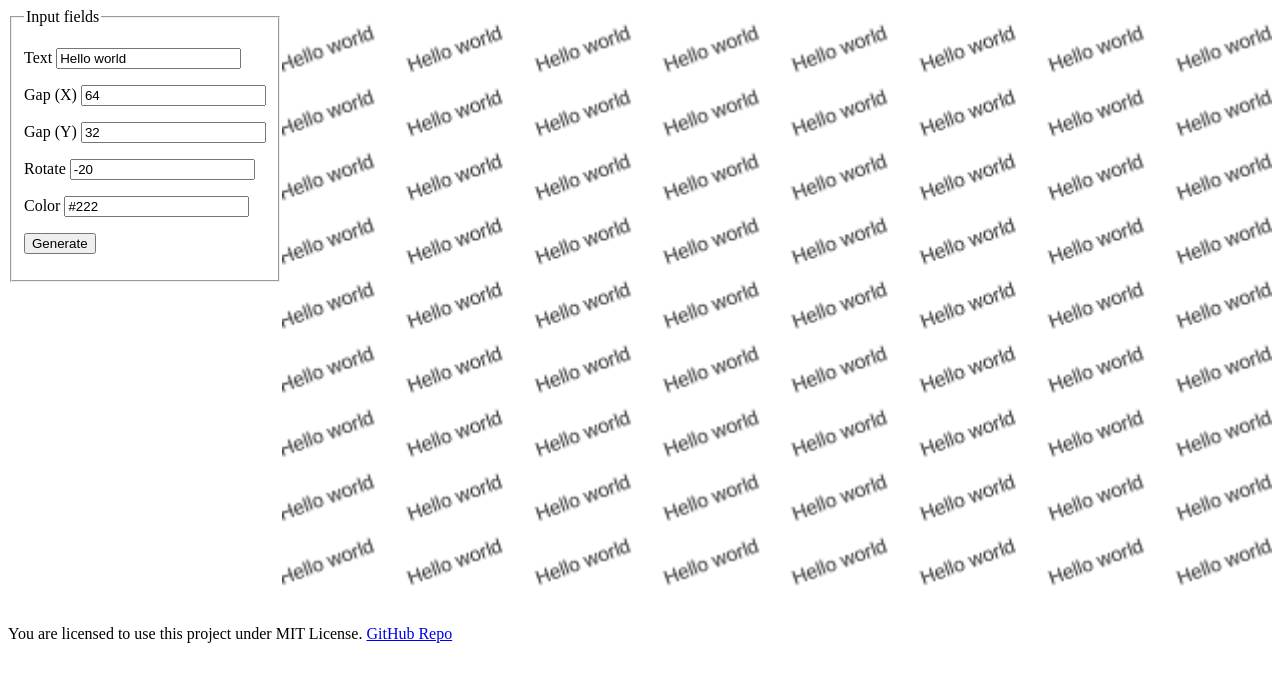
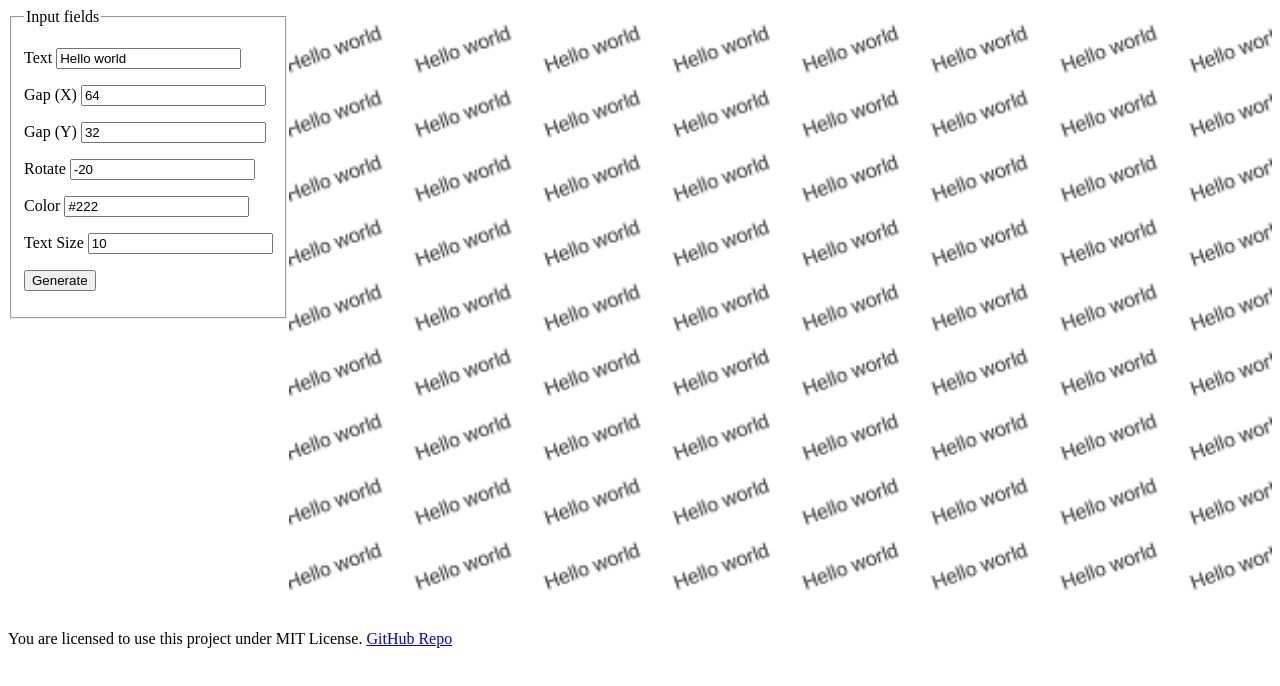
Before and after one commit to yifanbian/sigback, a plain HTML site: page index.html in a window 1280 px wide. Both pictures are taken after a click on the button "Generate". Drawn offline with Linux system fonts and the light colour scheme.

Commit message:
Add font size adjustment (#1)

```diff
--- a/index.html
+++ b/index.html
@@ -31,6 +31,10 @@
                         <input type="text" name="color" id="txbColor" value="#222" />
                     </p>
                     <p>
+                        <label for="txbSize">Text Size</label>
+                        <input type="text" name="size" id="txbSize" value="10" />
+                    </p>
+                    <p>
                         <input type="button" id="btnSubmit" value="Generate" onclick="draw()" />
                     </p>
                 </fieldset>
@@ -50,7 +54,8 @@
                 gapX = parseInt(document.getElementById("txbGapX").value),
                 gapY = parseInt(document.getElementById("txbGapY").value),
                 rotate = parseInt(document.getElementById("txbRotate").value),
-                color = document.getElementById("txbColor").value;
+                color = document.getElementById("txbColor").value,
+                size = document.getElementById("txbSize").value;
             var canvas = document.getElementById("canvas"), ctx = canvas.getContext("2d");
             canvas.width = screen.width - document.getElementById("formContainer").scrollWidth - 32;
             canvas.height = screen.height / 2;
@@ -62,6 +67,7 @@
                     ctx.rotate(Math.PI * rotate / 180);
                     ctx.textAligh = "center";
                     ctx.fillStyle = color;
+                    ctx.font = ctx.font.replace(/\d+px/, size+"px");
                     ctx.fillText(text, 0, 0);
                     ctx.restore();
                 }
```
